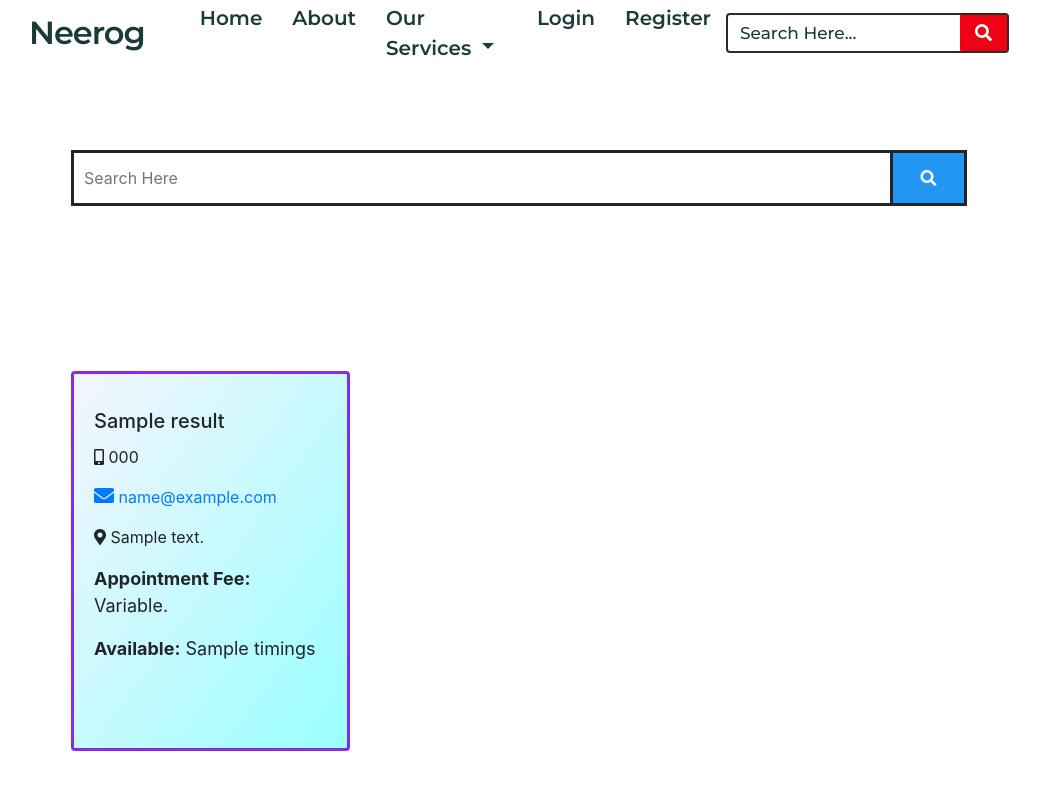
After one commit to Lakshay-Dhingra/Neerog-Remote-Medical-Services, a Django app: template Neerog/main_app/templates/main_app/display_search.html in a window 1280 px wide. The commit adds this page. Shown: the whole page, without its empty margins (121-1161 px from the left). Run offline with Django 3.2, Linux system fonts and the light colour scheme; the template is opened without the code that fills it: most values are stand-ins (such as "Sample title", 1, 10 or a date in 2020); some libraries are stand-ins or nearby versions; some web fonts are replaced.

Commit message:
added search feature from searchbar

```diff
--- /dev/null
+++ b/Neerog/main_app/templates/main_app/display_search.html
@@ -0,0 +1,84 @@
+{% load static %}
+<!DOCTYPE html>
+<html lang="en">
+<head>
+    <!-- Meta Tags -->
+    {% include 'main_app/common_meta.html' %}
+    <!-- Link or CSS Tags -->
+    {% include 'main_app/common_css.html' %}
+    <script src="https://ajax.googleapis.com/ajax/libs/jquery/3.5.1/jquery.min.js"></script>
+    <link rel="stylesheet" href="https://cdnjs.cloudflare.com/ajax/libs/font-awesome/5.11.2/css/all.css">
+    <link rel="stylesheet" href="{% static 'main_app/css/display_search_style.css' %}">
+
+    <title>Neerog - Remote Medical Services</title>
+</head>
+<body>
+
+    <!-- Messages -->
+    {% include 'main_app/show_messages.html' %}
+
+    <!-- Navbar -->
+    {% include 'main_app/navbar.html' %}
+
+
+    <section id="search_input_section">
+        <form action="{% url 'search' %}" method="get" id = "search_form">
+        <div class="no-gutters row" id = "search_box">
+        <div class="col col-9 col-md-10 col-lg-11" id = "search_input">
+            <input type="text" name="search" placeholder="Search Here" value="{{search}}" required>
+        </div>
+        <div class="col col-3 col-md-2 col-lg-1" id="search_button">
+            <button type="submit" class="fas fa-search"></button>
+        </div>
+        </div>
+        </form>
+    </section>
+
+    <section id="search_results_section">
+        <div class="row">
+            {% for result in result_list %}
+            <div class="col col-12 col-md-6 col-lg-4" style="margin: 15px 0;">
+            <div class="card search_result_card" onclick="window.location.href='{% url 'profile' result.uid %}'">
+                <div class="card-body">
+                <h5 class="card-title">{% if result.user_type == "Doctor" %}Dr.{%endif%} {{result.name}}
+                    {% if result.verified == "Yes"%}
+                    <span> </span><i class="fas fa-check-circle" style="font-size:18px; color: #555;"></i>
+                    {% endif %}
+                </h5>
+
+                <p class="card-text">
+                    <i class="fas fa-mobile-alt"></i> {{result.phone}}
+                </p>
+
+                <p class="card-text card_email">
+                    <a href="mailto:{{result.email}}" class="card-link"><i class="fas fa-envelope" style="font-size: 20px;"></i> {{result.email}}</a>
+                </p>
+
+                <p class="card-text card_address">
+                    <i class="fas fa-map-marker-alt"></i> {{result.address}}
+                </p>
+
+                <p class="card-text card_time">
+                    {% if result.user_type == "Doctor" %}
+                    <strong>Appointment Fee:</strong> {{result.fee}}
+                    {% else %}
+                    <strong>Appointment Fee:</strong> Variable.
+                    {% endif %}
+                 </p>
+
+                 <p class="card-text card_time">
+                    <strong>Available:</strong> {{result.timings}}
+                 </p>
+
+                </div>
+            </div>
+            </div>
+        {% endfor %}
+        </div>
+    </section>
+
+    <!-- JavaScript -->
+    {% include 'main_app/common_js.html' %}
+
+</body>
+</html>
--- a/Neerog/main_app/templates/main_app/features_section.html
+++ b/Neerog/main_app/templates/main_app/features_section.html
@@ -47,7 +47,11 @@
               <div class="card-body">
                 <h5 class="card-title"><span><i class="fas fa-user-md"></i><i class="fas fa-user-nurse"></i></span> For Doctors</h5>
                 <p class="card-text">Your <strong>Dashboard</strong> will show all the appointments you've recieved yet. You can filter and search through them and send prescriptions to patients. You can see your Public <strong>Profile</strong> and edit it using <b>Edit Profile</b> button.</p>
-                <a href="{% url 'dashboard' %}" class="card-link">Dashboard</a>
+                {% if user.is_authenticated %}
+                <a href="{% url 'dashboard' id=user.get_username %}" class="card-link">Dashboard</a>
+                {% else %}
+                <a href="{% url 'signin' %}" class="card-link">Dashboard</a>
+                {% endif %}
                 <a href="#" class="card-link">Profile</a>
                 <a href="{% url 'edit_profile' %}" class="card-link">Edit Profile</a>
               </div>
--- a/Neerog/main_app/templates/main_app/index.html
+++ b/Neerog/main_app/templates/main_app/index.html
@@ -17,9 +17,6 @@
     <link rel="stylesheet" href="{% static 'main_app/css/features_style.css' %}">
     <link rel="stylesheet" href="{% static 'main_app/css/services_style.css' %}">
     <link rel="stylesheet" href="https://cdnjs.cloudflare.com/ajax/libs/font-awesome/5.11.2/css/all.css">
-
-    <script src="https://ajax.googleapis.com/ajax/libs/jquery/3.5.1/jquery.min.js"></script>
-
     <script>
                 $(document).ready(function(){
                 if (navigator.geolocation)
--- a/Neerog/main_app/templates/main_app/navbar.html
+++ b/Neerog/main_app/templates/main_app/navbar.html
@@ -37,8 +37,8 @@
   <span class="fas fa-search"></span></div>
   <div class="cancel-icon">
   <span class="fas fa-times"></span></div>
-  <form action="#">
-    <input type="search" class="search-data" placeholder="Search Here..." required>
+  <form action="{% url 'search' %}" method="get">
+    <input type="search" name="search" class="search-data" placeholder="Search Here..." required>
     <button type="submit" class="fas fa-search"></button>
   </form>
 </nav>
--- a/Neerog/main_app/urls.py
+++ b/Neerog/main_app/urls.py
@@ -2,7 +2,7 @@ from django.urls import path
 from . import views
 urlpatterns = [
     path('', views.index, name='index'),
-    path('home/', views.home, name='home'),
+    # path('home/', views.home, name='home'),
     path('Hospital_Selection/',views.Hospitals,name='Dashboard'),
     path('user_location/',views.user_location,name='user_location'),
     path('Hospital_Selection/states/',views.list_of_states,name='select'),
@@ -33,7 +33,8 @@ urlpatterns = [
     path('cancel_appointment/',views.cancel_appointment,name="cancel_appointment"),
     path("add_news/<str:id>",views.add_news,name='add_news'),
     path("submit_news",views.submit_news,name="submit_news"),
-    path("edit_time/<int:id>",views.edit_time,name="edit_time")
+    path("edit_time/<int:id>",views.edit_time,name="edit_time"),
+    path("search/", views.search, name="search")
 ]
 import main_app.jobs  # NOQA @isort:skip
 import logging
--- a/Neerog/static/accounts/css/signup_style.css
+++ b/Neerog/static/accounts/css/signup_style.css
@@ -99,7 +99,7 @@
 
   .login-form{
     width: calc(100% - 20px);
-    max-width: 600px;
+    max-width: 520px;
     background-color: #fff;
     padding: 30px 40px;
     margin-top: 75px;
--- /dev/null
+++ b/Neerog/static/main_app/css/display_search_style.css
@@ -0,0 +1,88 @@
+
+#search_input_section
+{
+    margin: 150px auto;
+    width: 70vw;
+    border: solid;
+}
+
+#search_results_section
+{
+    margin: 0 auto;
+    width: 70vw;
+}
+
+
+@media(max-width: 992px)
+{
+    #search_input_section
+    {
+        margin: 100px auto;
+        width: 92vw;
+    }
+
+    #search_results_section
+    {
+        margin: 0 auto;
+        width: 92vw;
+    }
+}
+
+#search_box
+{
+    height: 50px;
+}
+
+#search_input input
+{
+    width:100%;
+    height: 100%;
+    padding: 0 10px;
+    border: none;
+}
+
+#search_button
+{
+    border-left: solid;
+}
+
+#search_button button
+{
+    width:100%;
+    height: 100%;
+    border: none;
+    box-shadow: none;
+    background: #2196F3;
+    color: white;
+}
+
+.search_result_card
+{
+    cursor: pointer;
+    border: solid blueviolet;
+    height: calc(35vh + 100px);
+    background-image: linear-gradient(to bottom right, rgba(230, 230, 250, 0.4), rgba(0, 255, 255, 0.4));
+    padding: 15px 0;
+}
+
+.search_result_card:hover
+{
+    box-shadow: 1px 2px 3px blue;
+    background-image: linear-gradient(to bottom right, rgba(230, 230, 250, 0.6), rgba(0, 255, 255, 0.6));
+}
+
+.card_address
+{
+    font-size: 16px;
+    /* color: darkblue; */
+}
+
+.card_email
+{
+    font-size: 16px;
+}
+
+.card_time
+{
+    font-size: 18px;
+}
--- a/Neerog/static/main_app/css/navbar_style.css
+++ b/Neerog/static/main_app/css/navbar_style.css
@@ -131,13 +131,13 @@ nav form button{
   margin:-2px -2px;
   color: #fff;
   font-size: 17px;
-  background: red;
+  background: rgb(240, 0, 20);
   border: none;
   border-radius: 1px;
   cursor: pointer;
 }
 nav form button:hover{
-  background: rgb(240, 0, 20);
+  background: rgb(230, 0, 10);
 }
 nav .menu-icon,
 nav .cancel-icon,
```
Also changed, not shown: Neerog/main_app/models.py (+6 -4 lines), Neerog/main_app/search_data.py (added, +99 -0 lines), Neerog/main_app/views.py (+8 -2 lines).
